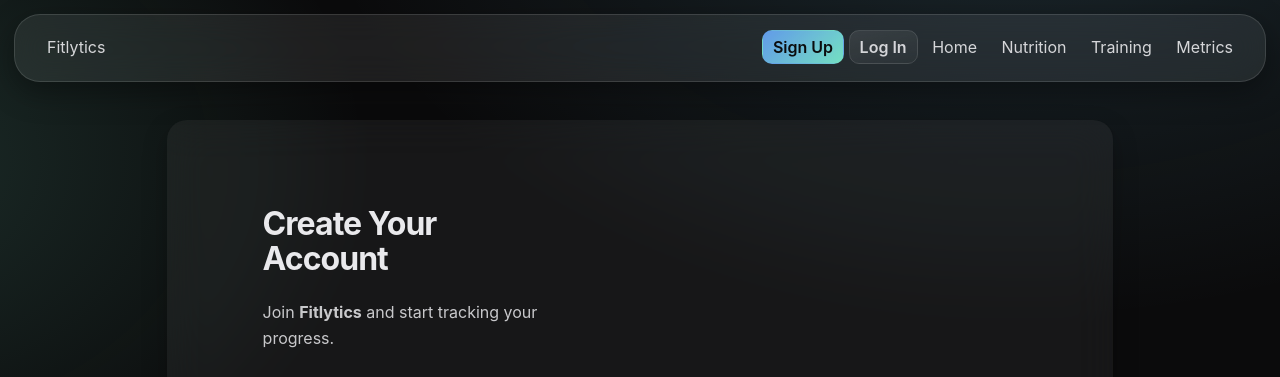
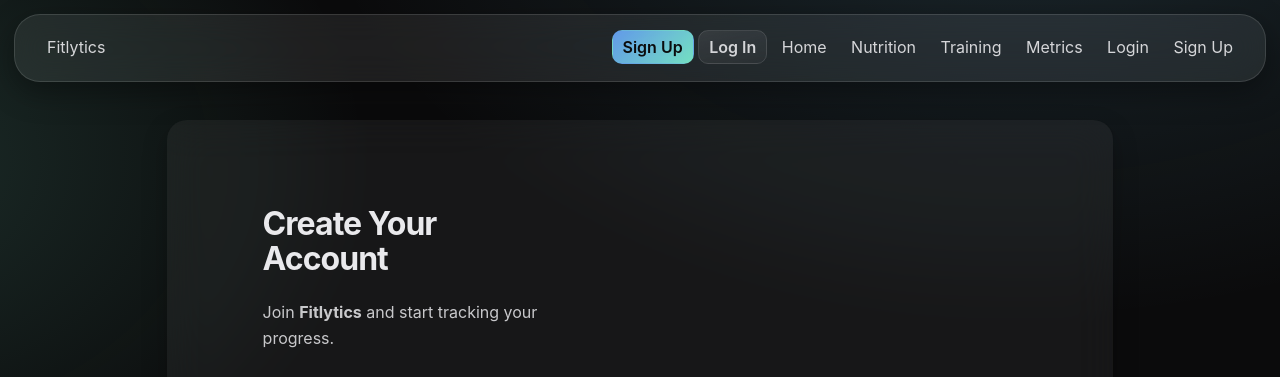
Before and after one commit to marktudor11/Fitlytics-Django, a Django app: page /accounts/signup/ in a window 1280 px wide. Shown: the top 377 px of the page. Run offline with Django 5.2, Linux system fonts and the light colour scheme.

Commit message:
Added url redirects in config/settings.py and added logout html in base.html

```diff
--- a/config/settings.py
+++ b/config/settings.py
@@ -136,3 +136,8 @@
 # https://docs.djangoproject.com/en/5.2/ref/settings/#default-auto-field
 
 DEFAULT_AUTO_FIELD = 'django.db.models.BigAutoField'
+
+# Authentication redirects
+LOGIN_URL = "login"
+LOGIN_REDIRECT_URL = "home"
+LOGOUT_REDIRECT_URL = "home"
--- a/templates/base.html
+++ b/templates/base.html
@@ -18,6 +18,13 @@
       <a href="{% url 'core:nutrition' %}">Nutrition</a>
       <a href="{% url 'core:training' %}">Training</a>
       <a href="{% url 'core:metrics' %}">Metrics</a>
+      {% if user.is_authenticated %}
+  <span>Hello, {{ user.username }}</span>
+  <a href="{% url 'logout' %}">Logout</a>
+{% else %}
+  <a href="{% url 'login' %}">Login</a>
+  <a href="{% url 'signup' %}">Sign Up</a>
+{% endif %}
     </nav>
   </header>
   <main class="container">
```
